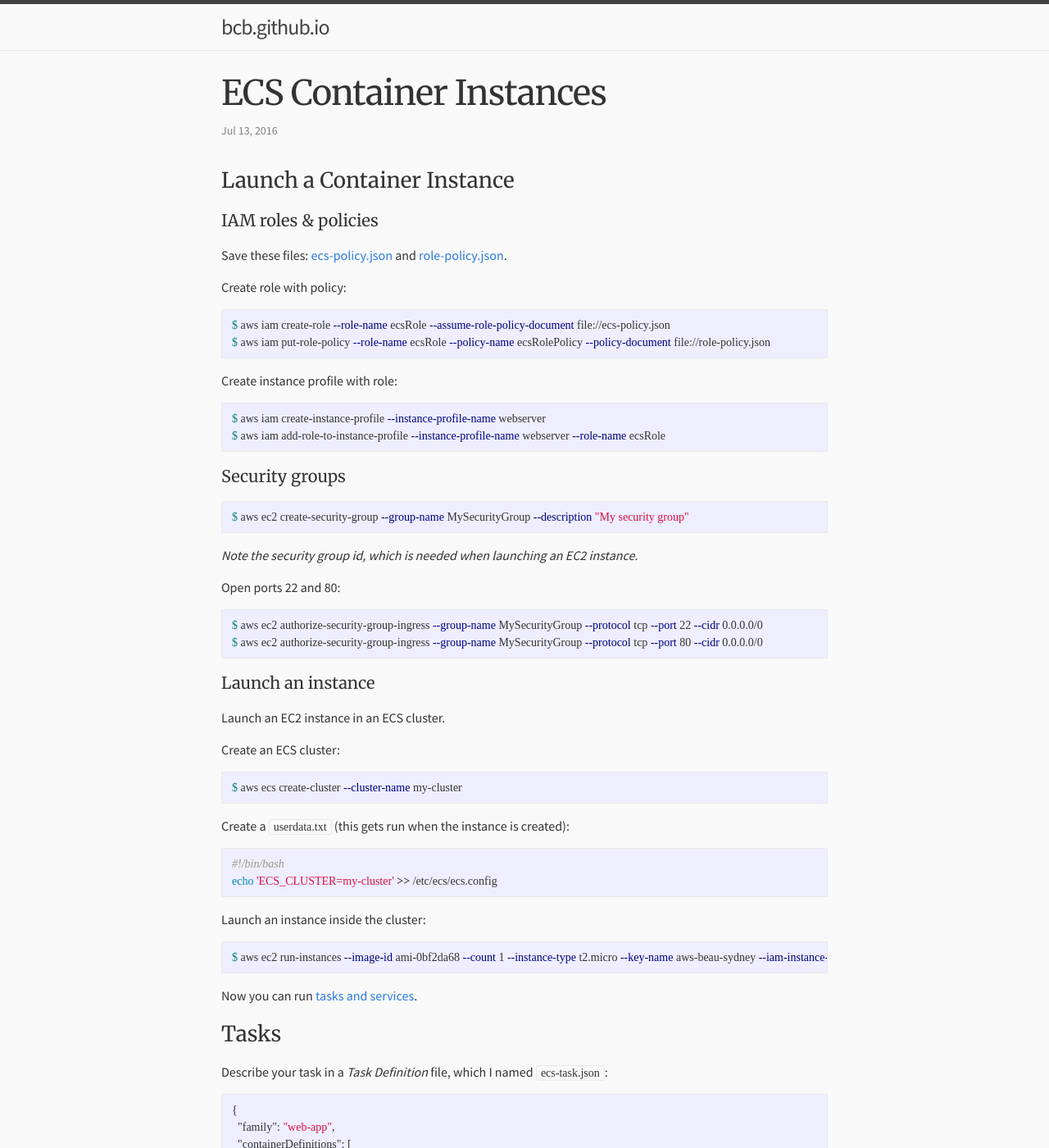
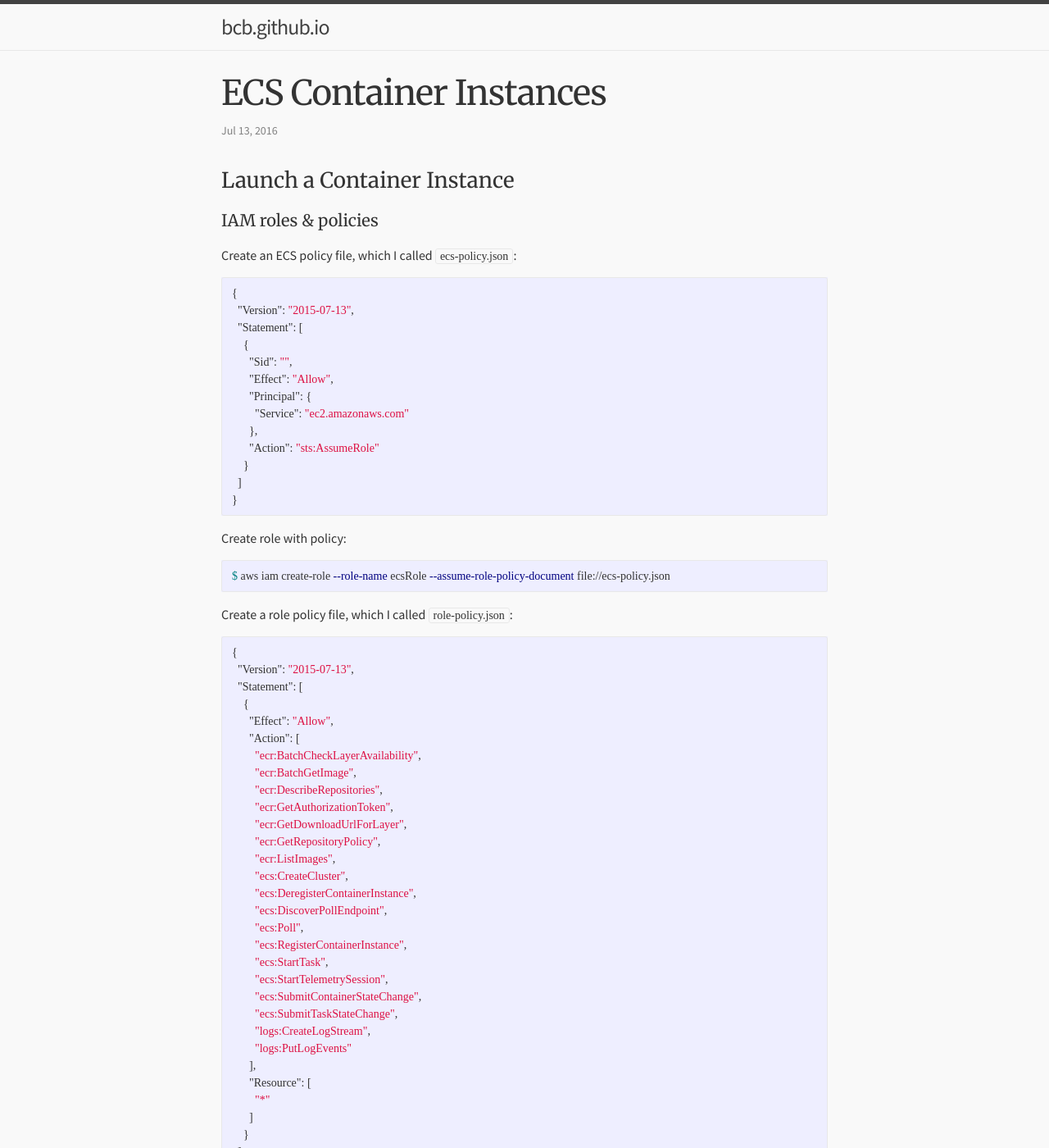
Before and after one commit to explodinglabs/explodinglabs.github.io, a Jekyll site: the page built from _posts/2016-07-13-ecs-instances.markdown, in a window 1280 px wide and 1400 px high. Shown: the whole window at 82% size. Built offline with Jekyll 4.4.1, drawn with Linux system fonts in a browser that asks for light colours; some of the changed text lies outside the part shown.

Commit message:
Adjust ecs doc

````diff
--- a/_posts/2016-07-13-ecs-instances.markdown
+++ b/_posts/2016-07-13-ecs-instances.markdown
@@ -11,12 +11,66 @@
 IAM roles & policies
 --------------------
 
-Save these files: [ecs-policy.json](/files/ecs-policy.json) and
-[role-policy.json](/files/role-policy.json).
+Create an ECS policy file, which I called `ecs-policy.json`:
+
+```json
+{
+  "Version": "2015-07-13",
+  "Statement": [
+    {
+      "Sid": "",
+      "Effect": "Allow",
+      "Principal": {
+        "Service": "ec2.amazonaws.com"
+      },
+      "Action": "sts:AssumeRole"
+    }
+  ]
+}
+```
 
 Create role with policy:
 
     $ aws iam create-role --role-name ecsRole --assume-role-policy-document file://ecs-policy.json
+
+Create a role policy file, which I called `role-policy.json`:
+
+```json
+{
+  "Version": "2015-07-13",
+  "Statement": [
+    {
+      "Effect": "Allow",
+      "Action": [
+        "ecr:BatchCheckLayerAvailability",
+        "ecr:BatchGetImage",
+        "ecr:DescribeRepositories",
+        "ecr:GetAuthorizationToken",
+        "ecr:GetDownloadUrlForLayer",
+        "ecr:GetRepositoryPolicy",
+        "ecr:ListImages",
+        "ecs:CreateCluster",
+        "ecs:DeregisterContainerInstance",
+        "ecs:DiscoverPollEndpoint",
+        "ecs:Poll",
+        "ecs:RegisterContainerInstance",
+        "ecs:StartTask",
+        "ecs:StartTelemetrySession",
+        "ecs:SubmitContainerStateChange",
+        "ecs:SubmitTaskStateChange",
+        "logs:CreateLogStream",
+        "logs:PutLogEvents"
+      ],
+      "Resource": [
+        "*"
+      ]
+    }
+  ]
+}
+```
+
+Create the role policy:
+
     $ aws iam put-role-policy --role-name ecsRole --policy-name ecsRolePolicy --policy-document file://role-policy.json
 
 Create instance profile with role:
@@ -82,21 +139,30 @@
 }
 ```
 
-Register the task:
+Register it:
 
     $ aws ecs register-task-definition --cli-input-json file://ecs-task.json
 
-Run it:
+Run a task
+----------
 
     $ aws ecs run-task --cluster my-cluster --count 1 --task-definition web-app:1
 
 List tasks
 ----------
 
+    $ aws ecs list-tasks --cluster my-cluster
 
+Deregister a task
+-----------------
+
+    $ aws ecs deregister-task-definition --task-definition web-app:1
 
 Services
 ========
+
+Create a service
+----------------
 
 Define your service in a *Service Definition* file, which I named `ecs-service.json`:
 
````
Also changed, not shown: other parts of _posts/2016-07-13-ecs-instances.markdown (+4 -1 lines).
